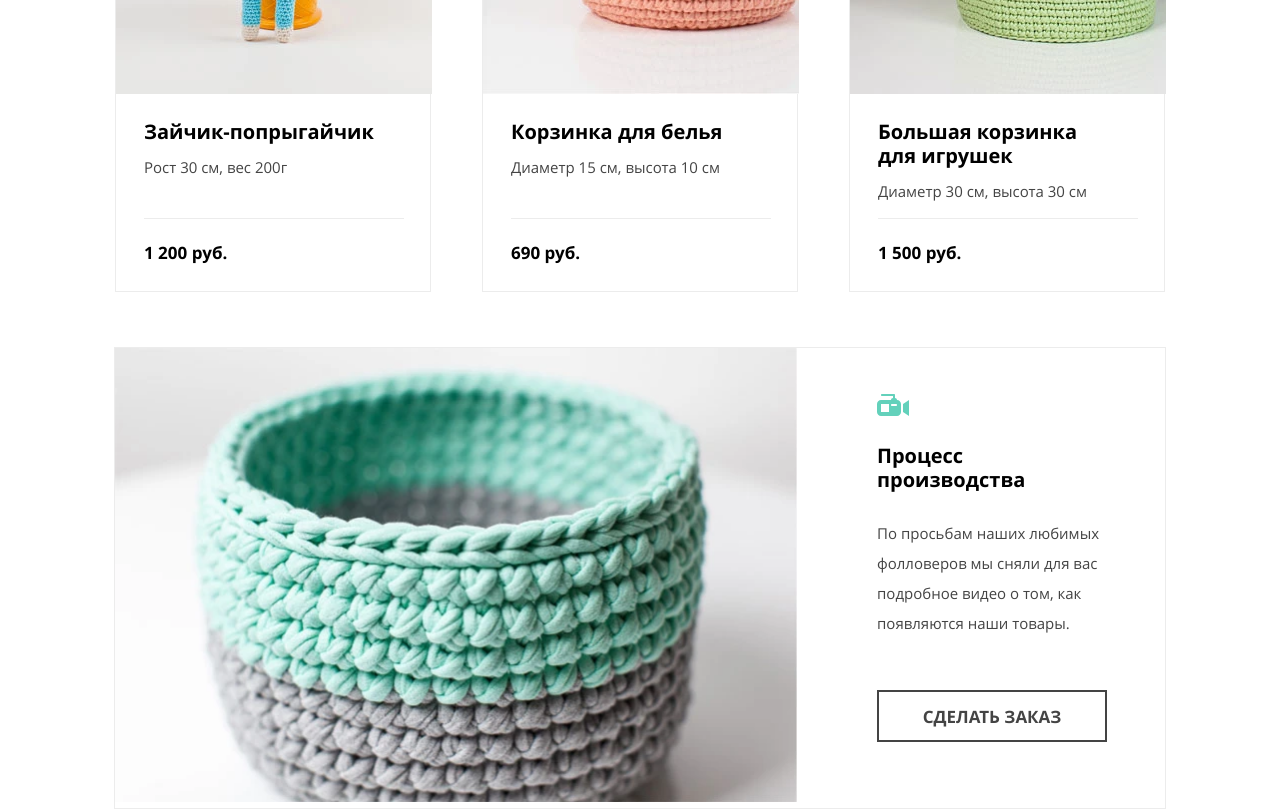
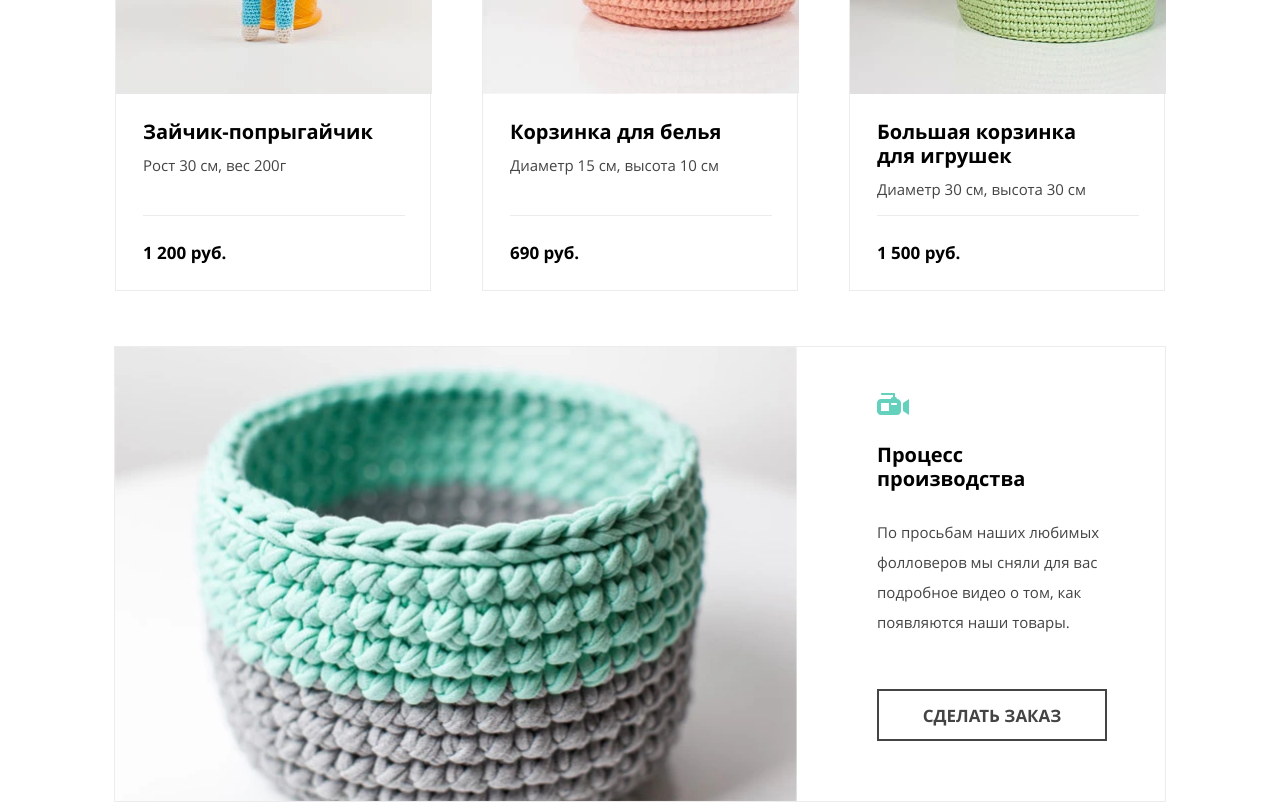
Before and after one commit to Nippi1985/1563739-mishka-21, a website: page source/catalog.html in a window 1280 px wide. Shown: the part 840-1651 px from the top of the page. Drawn offline with nearby package versions, Linux system fonts and the light colour scheme; files that its build step writes are made by us from their sources.

Commit message:
module5-task3: catalog done

```diff
--- a/source/sass/blocks/main-nav.scss
+++ b/source/sass/blocks/main-nav.scss
@@ -44,8 +44,8 @@
 }
 
 .main-nav--opened .main-nav__toggle {
-  top: 20px;
-  right: 21px;
+  top: 24px;
+  right: 26px;
   width: 30px;
   height: 30px;
 
--- a/source/sass/blocks/product.scss
+++ b/source/sass/blocks/product.scss
@@ -73,8 +73,8 @@
     justify-content: flex-start;
     min-width: auto;
     width: 316px;
-    min-height: 197px;
-    padding: 0 28px 0 28px;
+    min-height: 196px;
+    padding: 0 27px 0 27px;
   }
 }
 
@@ -92,7 +92,6 @@
   margin-bottom: 6px;
 
   @media (min-width: $tablet) {
-    margin-bottom: 8px;
     font-size: 20px;
   }
 
@@ -126,12 +125,12 @@
   display: flex;
   justify-content: space-between;
   width: 100%;
-  margin-bottom: 26px;
+  margin-bottom: 25px;
 
   &::before {
     content: "";
     position: absolute;
-    top: -22px;
+    top: -23px;
     left: 0;
     width: 100%;
     height: 1px;
@@ -139,7 +138,7 @@
     background-repeat: no-repeat;
 
     @media (min-width: $tablet) {
-      top: -23px;
+      top: -26px;
     }
   }
 
@@ -171,4 +170,8 @@
     transition: all 0.1s ease-out;
     fill: $color-cyan-200;
   }
+
+  @media (min-width: $desktop) {
+    padding-right: 6px;
+  }
 }
--- a/source/sass/blocks/video.scss
+++ b/source/sass/blocks/video.scss
@@ -7,7 +7,7 @@
 
   @media (min-width: $desktop) {
     margin-top: 4px;
-    margin-bottom: 99px;
+    margin-bottom: 105px;
   }
 }
 
@@ -51,7 +51,7 @@
     display: flex;
     flex-direction: column;
     justify-content: space-between;
-    padding: 0 0 66px 80px;
+    padding: 0 0 60px 80px;
     grid-column-start: 2;
     grid-column-end: 3;
     grid-row-start: 2;
@@ -82,6 +82,7 @@
 }
 
 .video__content {
+  display: block;
   width: 100%;
   object-fit: cover;
 }
@@ -92,14 +93,14 @@
   position: relative;
   display: block;
   width: 156px;
-  margin: 21px 0 26px 91px;
+  margin: 23px 0 26px 91px;
 
   @media (min-width: $tablet) {
     order: 1;
     width: 100%;
     margin-left: 106px;
     font-size: 20px;
-    margin-top: 36px;
+    margin-top: 42px;
     margin-bottom: 24px;
   }
 
@@ -138,7 +139,7 @@
 .video__text {
   @include reset-text;
   @include text($color-gray-500, 13px, 24px, 400);
-  margin: 30px 0 41px 0;
+  margin: 37px 0 41px 0;
 
   @media (min-width: $tablet) {
     margin: 0 0 40px 0;
```
